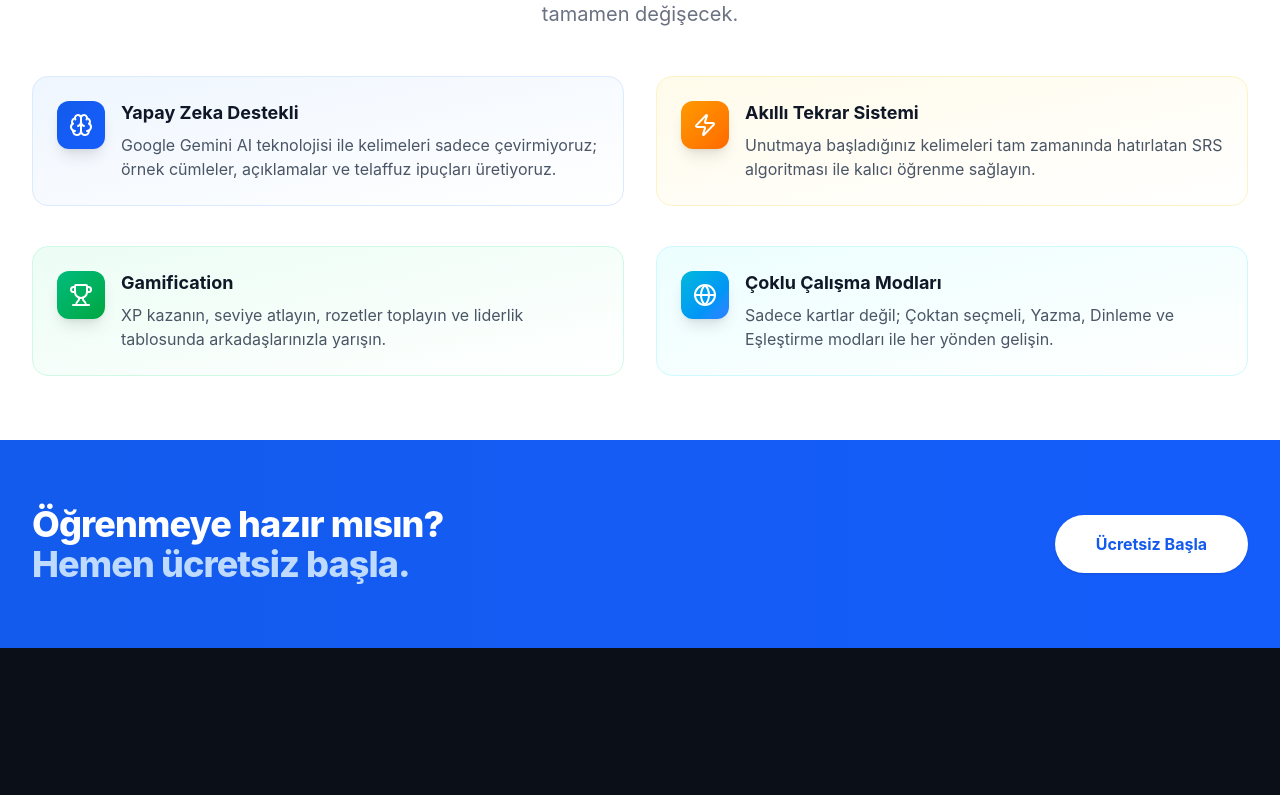
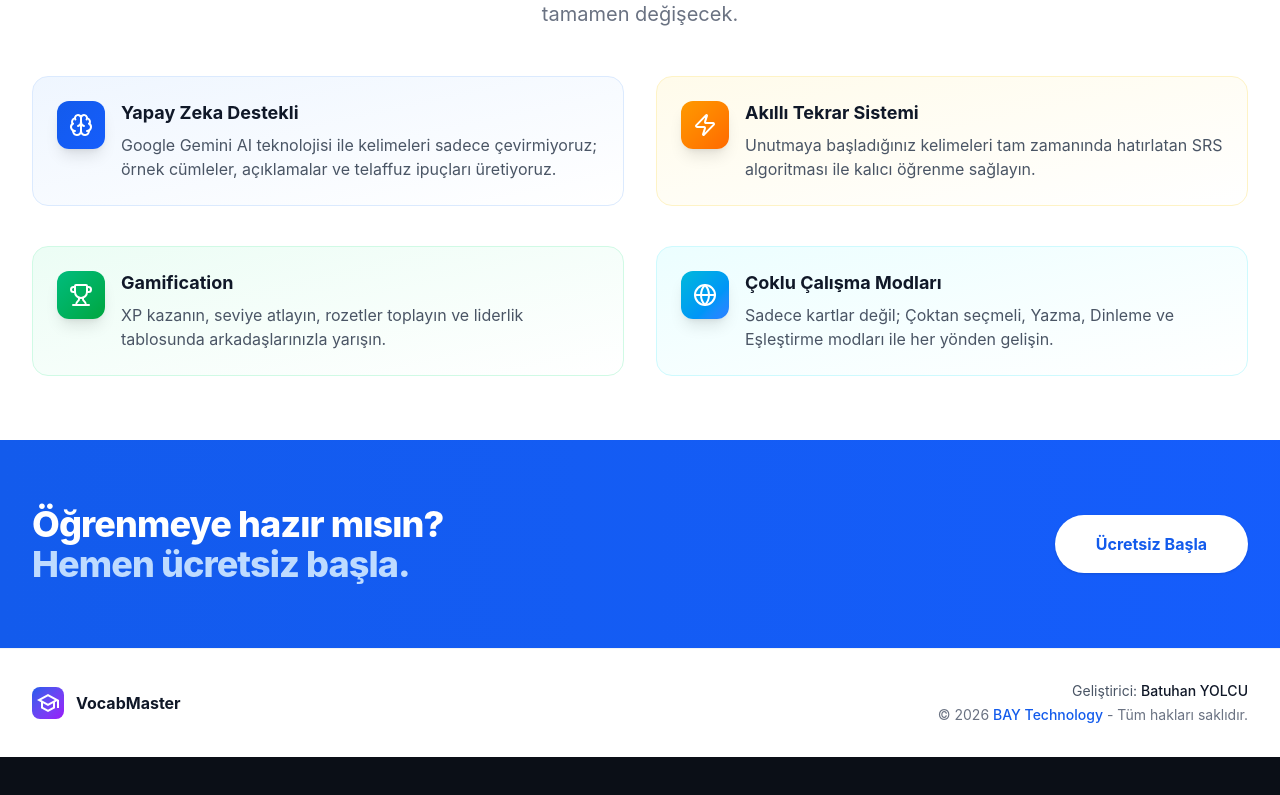
Before and after one commit to BatuhanYolcu1/vocabmaster, a Next.js app: page / in a window 1280 px wide. Shown: the part 844-1639 px from the top of the page. Before the commit the page ends 1540 px from the top, so only its background shows below. Built offline with nearby package versions, Linux system fonts and the light colour scheme; no server answers.

Commit message:
feat: add footer with developer info - Batuhan YOLCU / BAY Technology

```diff
--- a/src/components/LandingPage.tsx
+++ b/src/components/LandingPage.tsx
@@ -166,6 +166,28 @@ export default function LandingPage() {
                 </div>
             </div>
 
+            {/* Footer */}
+            <footer className="bg-white border-t border-gray-100 py-8">
+                <div className="max-w-7xl mx-auto px-4 sm:px-6 lg:px-8">
+                    <div className="flex flex-col md:flex-row items-center justify-between gap-4">
+                        <div className="flex items-center gap-3">
+                            <div className="w-8 h-8 flex items-center justify-center rounded-lg bg-gradient-to-br from-[#135bec] to-purple-600">
+                                <span className="material-symbols-outlined text-white text-[18px]">school</span>
+                            </div>
+                            <span className="text-gray-900 font-bold">VocabMaster</span>
+                        </div>
+                        <div className="text-center md:text-right">
+                            <p className="text-gray-600 text-sm">
+                                Geliştirici: <span className="font-medium text-gray-900">Batuhan YOLCU</span>
+                            </p>
+                            <p className="text-gray-500 text-sm mt-1">
+                                © {new Date().getFullYear()} <span className="font-medium text-[#135bec]">BAY Technology</span> - Tüm hakları saklıdır.
+                            </p>
+                        </div>
+                    </div>
+                </div>
+            </footer>
+
             {/* Float animation */}
             <style jsx>{`
                 @keyframes float {
```
